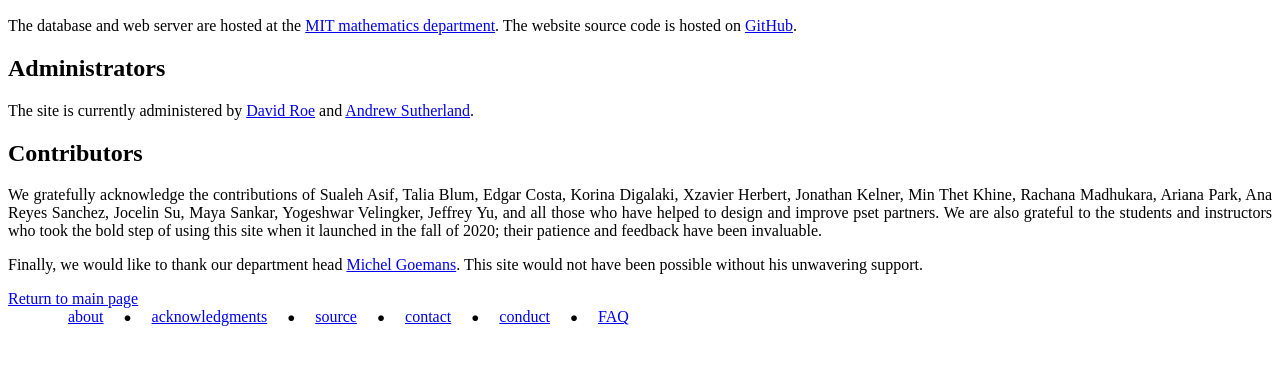
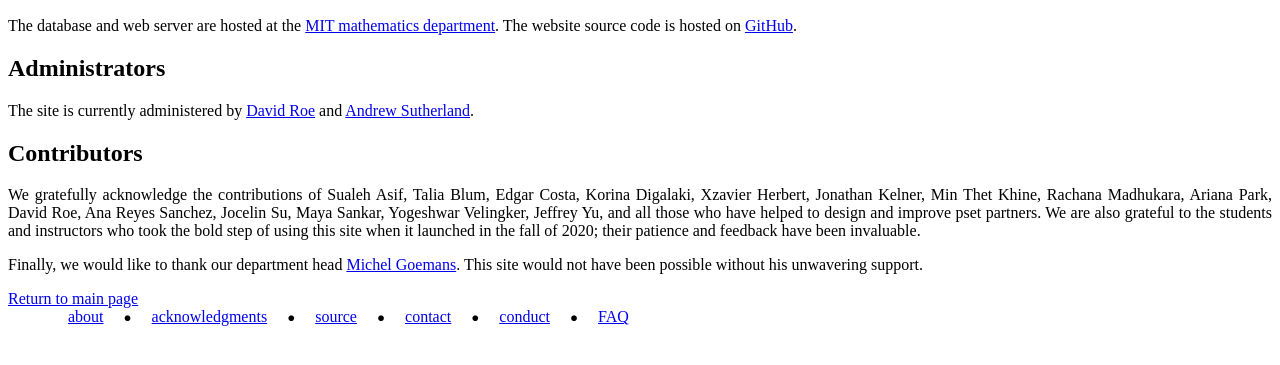
Before and after one commit to AndrewVSutherland/psetpartners, a Python web app: template psetpartners/templates/acknowledgments.html in a window 1280 px wide. Shown: the part 241-606 px from the top of the page. Run offline with Jinja, Linux system fonts and the light colour scheme; the template is opened without the code that fills it, so the values that code supplies are empty; some libraries are stand-ins or nearby versions.

Commit message:
update acknowledgments

```diff
--- a/psetpartners/templates/acknowledgments.html
+++ b/psetpartners/templates/acknowledgments.html
@@ -34,7 +34,7 @@ and is partially derived from the open source projects
 
 <h2>Contributors</h2>
 <p align="justify">
-We gratefully acknowledge the contributions of Sualeh Asif, Talia Blum, Edgar Costa, Korina Digalaki, Xzavier Herbert, Jonathan Kelner, Min Thet Khine, Rachana Madhukara, Ariana Park, Ana Reyes Sanchez, Jocelin Su, Maya Sankar, Yogeshwar Velingker, Jeffrey Yu, and all those who have helped to design and improve pset partners.  We are also grateful to the students and instructors who took the bold step of using this site when it launched in the fall of 2020; their patience and feedback have been invaluable.
+We gratefully acknowledge the contributions of Sualeh Asif, Talia Blum, Edgar Costa, Korina Digalaki, Xzavier Herbert, Jonathan Kelner, Min Thet Khine, Rachana Madhukara, Ariana Park, David Roe, Ana Reyes Sanchez, Jocelin Su, Maya Sankar, Yogeshwar Velingker, Jeffrey Yu, and all those who have helped to design and improve pset partners.  We are also grateful to the students and instructors who took the bold step of using this site when it launched in the fall of 2020; their patience and feedback have been invaluable.
 </p>
 <p>
 Finally, we would like to thank our department head <a href="https://math.mit.edu/directory/profile.php?pid=84">Michel Goemans</a>.  This site would not have been possible without his unwavering support.
```
